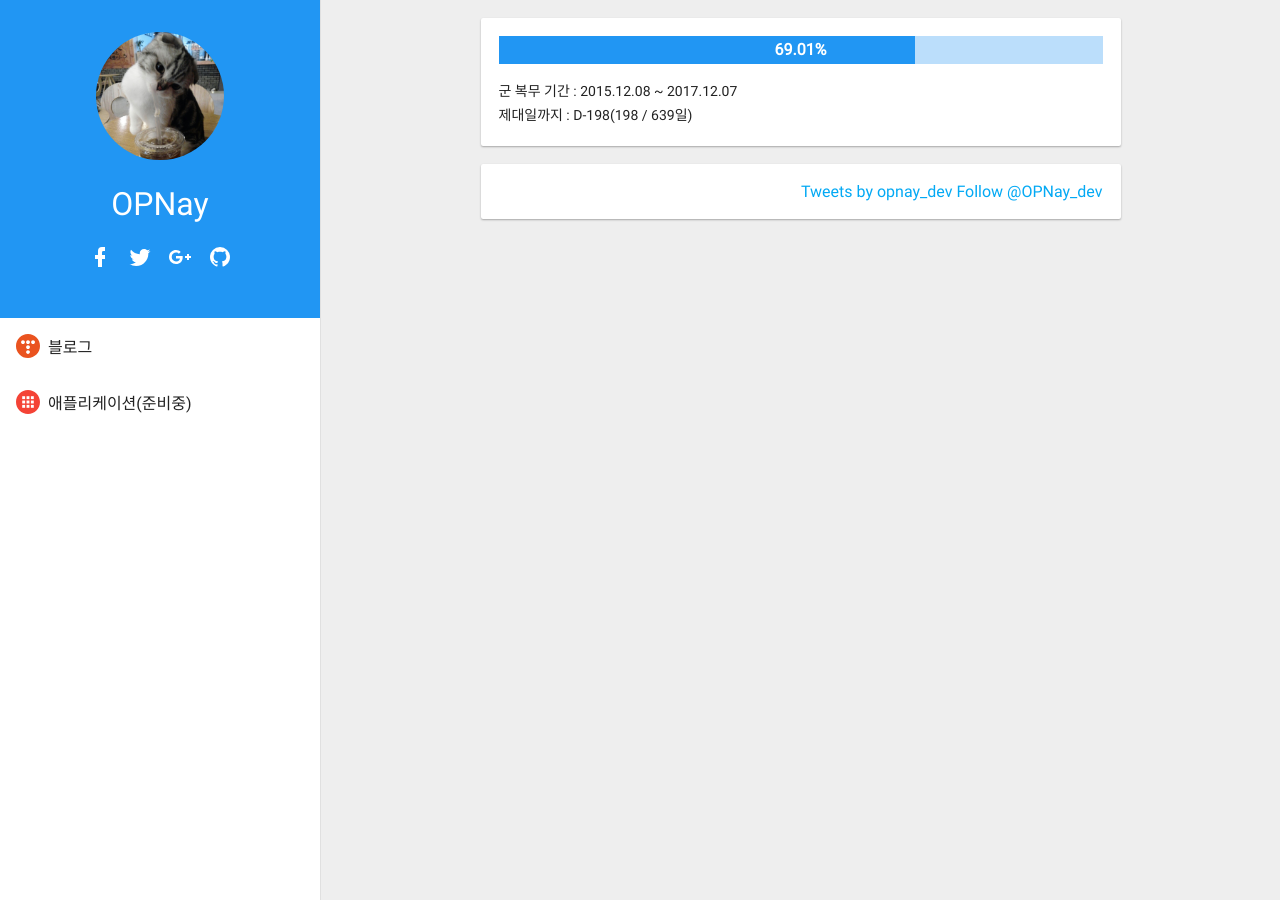
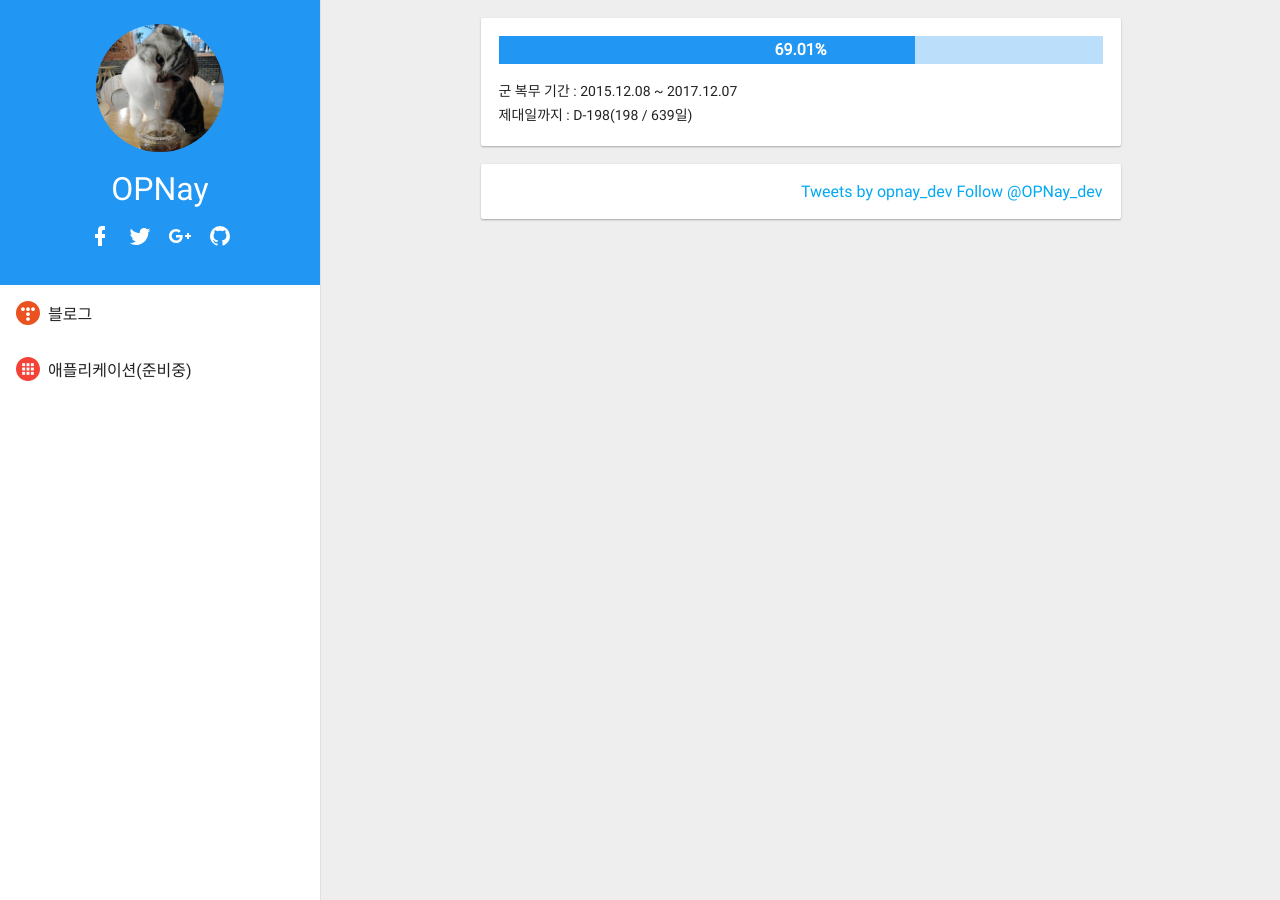
Before and after one commit to opnay/opnay.github.io, a Jekyll site: the page built from index.html, in a window 1280 px wide. Built offline with Jekyll 4.4.1, drawn with Linux system fonts in a browser that asks for light colours; some web fonts are replaced; comment, search, counter and statistics services are not loaded.

Commit message:
styles: default: Update '.side .profile'

```diff
--- a/css/default.css
+++ b/css/default.css
@@ -23,7 +23,8 @@ html, body, .wrap {margin:0; padding:0; width:100%; height:100%;}
 .side .close {position:absolute; top:0; left:0; padding:14px; width:64px; height:64px; box-sizing:border-box;}
 .desktop .side .close {display:none;}
 
-.side .profile {background:#2196F3; padding:32px; text-align:center; font-size:32px;}
+.side .profile {background:#2196F3; padding:24px; text-align:center; font-size:32px;}
+.side .profile p {margin:0; line-height:1.5;}
 .side .profile .link {color:white;}
 .side .profile .img {border-radius:50%; width:128px; height:auto;}
 .side .profile .social {display:inline-block; width:32px; height:32px; fill:white; line-height:1;}
```
